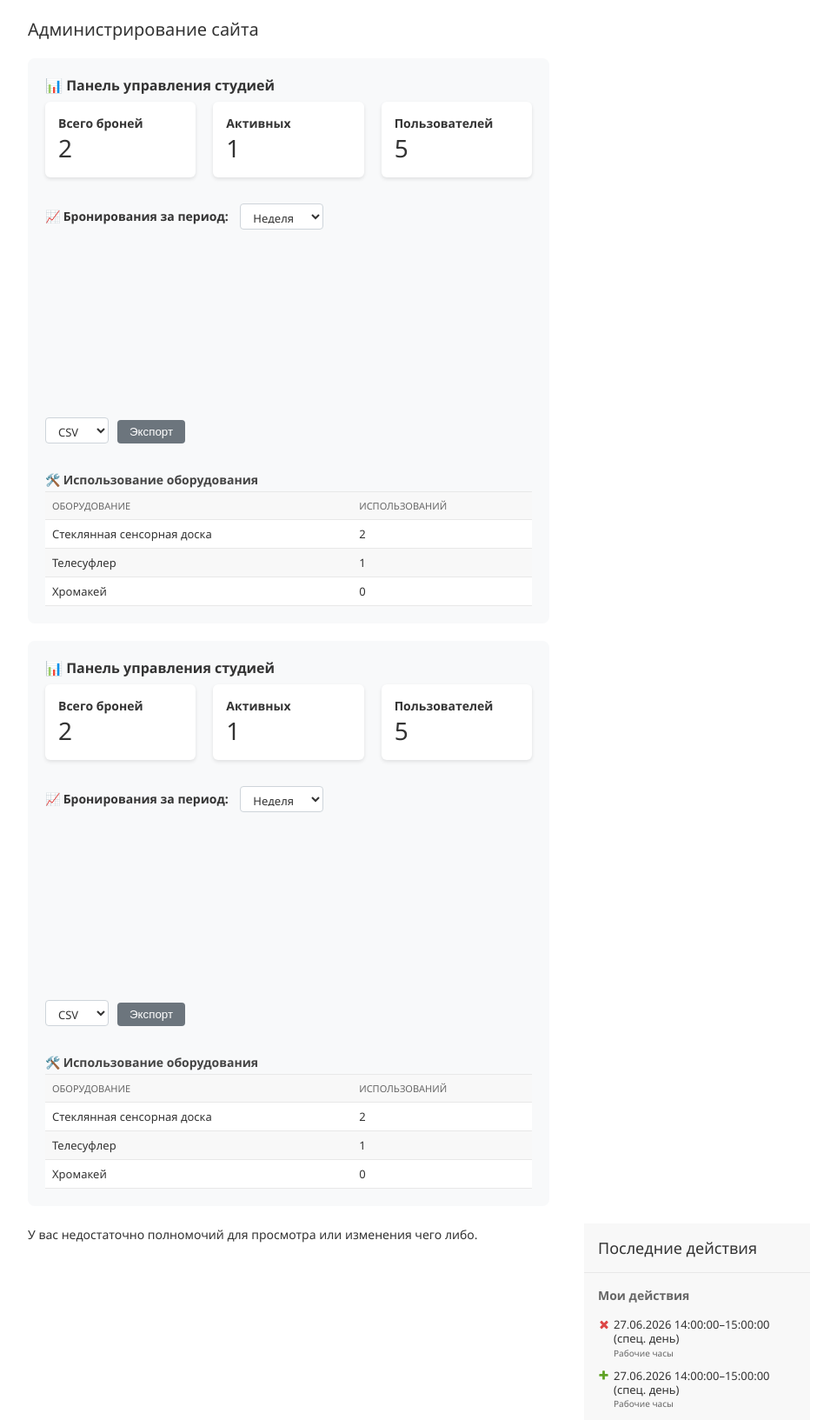
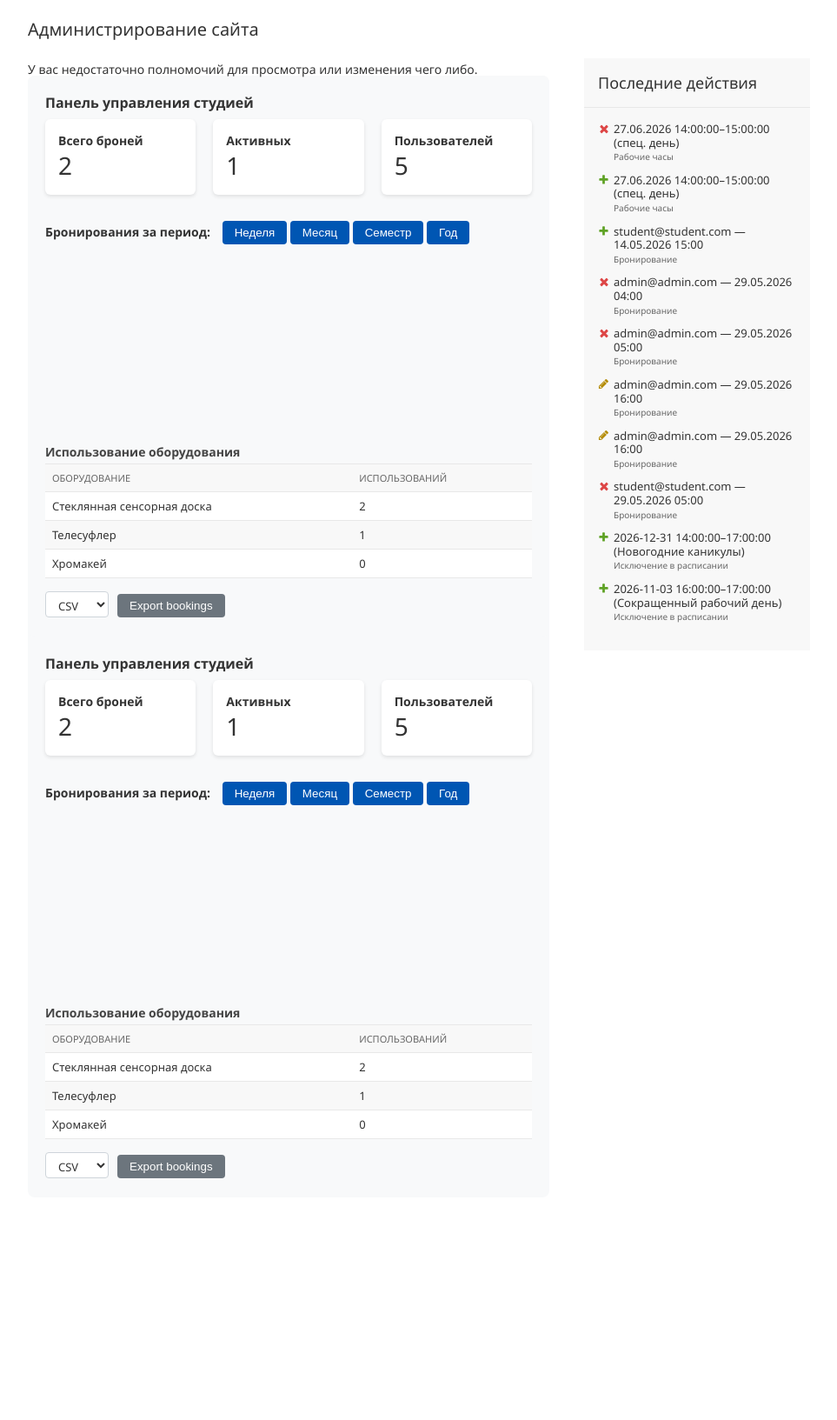
Before and after one commit to KRFTG/jalinga, a Django app: page /admin/ in a window 1280 px wide. Shown: the part 53-1686 px from the top of the page at 87% size, without its empty margins (8-971 px from the left). After the commit the page ends 1408 px from the top, so only its background shows below. Run offline with Django 5.2, Linux system fonts and the light colour scheme; a user stored in the database is signed in; data comes from the database, SQL or seed files in the repository; both versions use the stored data as it was after the commit; a map, chart or similar area stays blank.

Commit message:
Fix admin dashboard layout

```diff
--- a/bookings/templates/admin/index.html
+++ b/bookings/templates/admin/index.html
@@ -2,8 +2,11 @@
 {% load i18n %}
 
 {% block content %}
+<div id="content-main">
+    {{ block.super }}
+
     <div style="margin: 20px 0; padding: 20px; background: #f8f9fa; border-radius: 8px;">
-    <h2 style="margin-top: 0;">📊 Панель управления студией</h2>
+        <h2 style="margin-top: 0;">Панель управления студией</h2>
 
         <!-- Сводка -->
         <div style="display: flex; gap: 20px; flex-wrap: wrap; margin-bottom: 30px;">
@@ -23,30 +26,17 @@
 
         <!-- Переключатели периода -->
         <div style="margin-bottom: 15px;">
-        <label for="periodSelect" style="font-weight: bold;">📈 Бронирования за период:</label>
-        <select id="periodSelect" onchange="loadChart(this.value)" style="padding: 6px 10px; border: 1px solid #ced4da; border-radius: 4px; margin-left: 10px;">
-            <option value="7">Неделя</option>
-            <option value="30">Месяц</option>
-            <option value="180">Семестр</option>
-            <option value="365">Год</option>
-        </select>
+            <strong>Бронирования за период:</strong>
+            <button onclick="loadChart(7)" style="margin-left: 10px; padding: 6px 14px; background: #0056b3; color: #fff; border: none; border-radius: 4px;">Неделя</button>
+            <button onclick="loadChart(30)" style="padding: 6px 14px; background: #0056b3; color: #fff; border: none; border-radius: 4px;">Месяц</button>
+            <button onclick="loadChart(180)" style="padding: 6px 14px; background: #0056b3; color: #fff; border: none; border-radius: 4px;">Семестр</button>
+            <button onclick="loadChart(365)" style="padding: 6px 14px; background: #0056b3; color: #fff; border: none; border-radius: 4px;">Год</button>
         </div>
+
         <canvas id="bookingChart" width="400" height="180"></canvas>
 
-    <div style="margin-top: 15px; display: flex; align-items: center; gap: 10px;">
-        <select id="export-format" style="padding: 6px 10px; border: 1px solid #ced4da; border-radius: 4px;">
-            <option value="csv">CSV</option>
-            <option value="json">JSON</option>
-            <option value="xlsx">Excel</option>
-        </select>
-        <button id="export-btn" style="padding: 6px 14px; background: #6c757d; color: #fff; border: none; border-radius: 4px; cursor: pointer;">
-            Экспорт
-        </button>
-        <span id="export-status" style="color: #555; display: none;"></span>
-    </div>
-
         <!-- Оборудование -->
-    <h3 style="margin-top: 30px;">🛠 Использование оборудования</h3>
+        <h3 style="margin-top: 30px;">Использование оборудования</h3>
         <table style="width: 100%; border-collapse: collapse; background: #fff;">
             <thead>
                 <tr style="background: #e9ecef;">
@@ -65,9 +55,52 @@
                 {% endfor %}
             </tbody>
         </table>
+
+        <!-- Кнопка экспорта -->
+        <div style="margin-top: 15px; display: flex; align-items: center; gap: 10px;">
+            <select id="export-format" style="padding: 6px 10px; border: 1px solid #ced4da; border-radius: 4px;">
+                <option value="csv">CSV</option>
+                <option value="json">JSON</option>
+                <option value="xlsx">Excel</option>
+            </select>
+            <button id="export-btn" style="padding: 6px 14px; background: #6c757d; color: #fff; border: none; border-radius: 4px; cursor: pointer;">
+                Export bookings
+            </button>
+            <span id="export-status" style="color: #555; display: none;"></span>
         </div>
+    </div>
+</div>
+{% endblock %}
 
-{{ block.super }}
+{% block sidebar %}
+<div id="content-related">
+    <div class="module" id="recent-actions-module">
+        <h2>Последние действия</h2>
+        {% load log %}
+        {% get_admin_log 10 as admin_log for_user user %}
+        {% if not admin_log %}
+        <p>Нет данных</p>
+        {% else %}
+        <ul class="actionlist">
+            {% for entry in admin_log %}
+            <li class="{% if entry.is_addition %}addlink{% endif %}{% if entry.is_change %}changelink{% endif %}{% if entry.is_deletion %}deletelink{% endif %}">
+                {% if entry.is_deletion or not entry.get_admin_url %}
+                    {{ entry.object_repr }}
+                {% else %}
+                    <a href="{{ entry.get_admin_url }}">{{ entry.object_repr }}</a>
+                {% endif %}
+                <br/>
+                {% if entry.content_type %}
+                    <span class="mini quiet">{% filter capfirst %}{{ entry.content_type.name }}{% endfilter %}</span>
+                {% else %}
+                    <span class="mini quiet">Неизвестный тип</span>
+                {% endif %}
+            </li>
+            {% endfor %}
+        </ul>
+        {% endif %}
+    </div>
+</div>
 {% endblock %}
 
 {% block extrahead %}
@@ -104,9 +137,7 @@ function loadChart(days) {
 }
 
 document.addEventListener('DOMContentLoaded', () => loadChart(7));
-</script>
 
-<script>
 document.addEventListener('DOMContentLoaded', function() {
     var exportBtn = document.getElementById('export-btn');
     var statusEl = document.getElementById('export-status');
--- a/jproject/settings.py
+++ b/jproject/settings.py
@@ -23,7 +23,7 @@ BASE_DIR = Path(__file__).resolve().parent.parent
 SECRET_KEY = 'django-insecure-xxr*dh++nstz)oi&@_gw*bpi%d4rt7yqrt8x#eumyt%@mhvkd5'
 
 # SECURITY WARNING: don't run with debug turned on in production!
-DEBUG = False
+DEBUG = True
 
 ALLOWED_HOSTS = ['*']
 
```
Also changed, not shown: db.sqlite3. Lines whose indentation alone changed are shown as unchanged.
